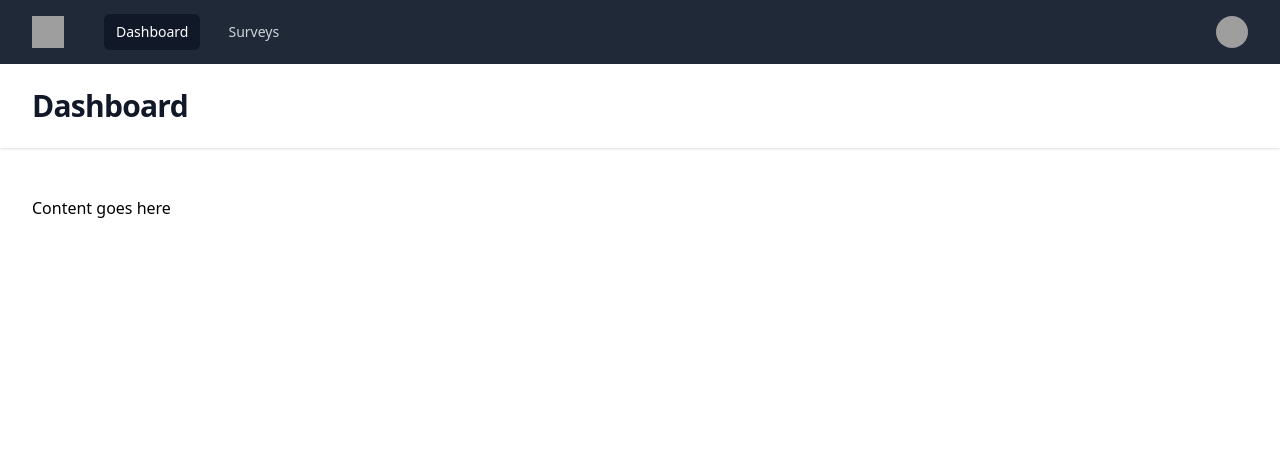
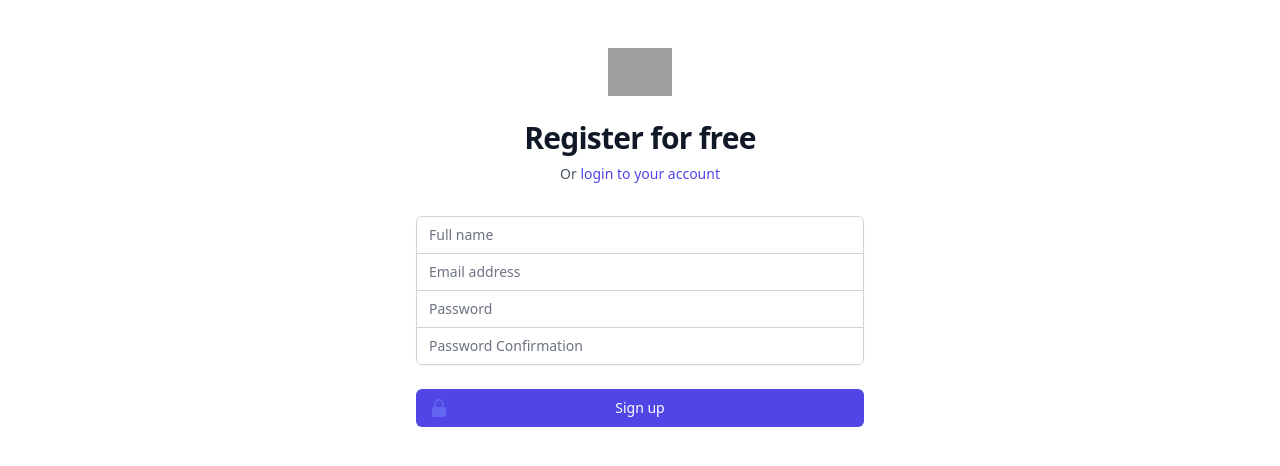
Before and after one commit to Periza/laravel_vue_tuturial, a Vue app in the folder vue/: page /register in a window 1280 px wide. Before the commit this address led to /dashboard. Shown: the top 466 px of the page. Built offline with nearby package versions, Linux system fonts and the light colour scheme; grey boxes are pictures that could not be loaded.

Commit message:
signup on frontend

```diff
--- a/vue/src/store/index.js
+++ b/vue/src/store/index.js
@@ -3,12 +3,8 @@ import {createStore} from "vuex";
 const store = createStore( {
     state: {
         user: {
-            data: {
-                name: "Tom Cook",
-                email: "tom@example.com",
-                imageUrl: 'https://images.unsplash.com/photo-1472099645785-5658abf4ff4e?ixlib=rb-1.2.1&ixid=eyJhcHBfaWQiOjEyMDd9&auto=format&fit=facearea&facepad=2&w=256&h=256&q=80'
-            },
-            token: 'null'
+            data: {},
+            token: sessionStorage.getItem("TOKEN"),
         }
     },
     getters: {},
@@ -16,9 +12,29 @@ const store = createStore( {
         logout: state => {
             state.user.data = {}
             state.user.token = null;
+        },
+        setUser(state, userData) {
+            state.user.token = userData.token;
+            state.user.data = userData.user;
+            sessionStorage.setItem('TOKEN', userData.token);
         }
     },
-    actions: {},
+    actions: {
+        register({commit}, user) {
+            return fetch(`http://localhost:8000/api/register`, {
+                headers: {
+                    "Content-Type": "application/json",
+                    Accept: "application/json"
+                },
+                method: "POST",
+                body: JSON.stringify(user),
+            }).then((res) => res.json())
+            .then((res) => {
+                commit("setUser", res);
+                return res;
+            })
+        }
+    },
     modules: {}
 });
 
--- a/vue/src/views/Register.vue
+++ b/vue/src/views/Register.vue
@@ -8,20 +8,24 @@
         <router-link :to="{name: 'Login'}" class="font-medium text-indigo-600 hover:text-indigo-500">login to your account</router-link>
       </p>
     </div>
-    <form class="mt-8 space-y-6" action="#" method="POST">
+    <form class="mt-8 space-y-6" @submit="register">
       <input type="hidden" name="remember" value="true" />
       <div class="-space-y-px rounded-md shadow-sm">
         <div>
-          <label for="email-address" class="sr-only">Email address</label>
-          <input id="email-address" name="email" type="text" autocomplete="name" required="" class="relative block w-full appearance-none rounded-none rounded-t-md border border-gray-300 px-3 py-2 text-gray-900 placeholder-gray-500 focus:z-10 focus:border-indigo-500 focus:outline-none focus:ring-indigo-500 sm:text-sm" placeholder="Full name" />
+          <label for="fullname" class="sr-only">Name</label>
+          <input v-model="user.name" id="fullname" name="name" type="text" autocomplete="name" required="" class="relative block w-full appearance-none rounded-none rounded-t-md border border-gray-300 px-3 py-2 text-gray-900 placeholder-gray-500 focus:z-10 focus:border-indigo-500 focus:outline-none focus:ring-indigo-500 sm:text-sm" placeholder="Full name" />
         </div>
         <div>
-          <label for="fullname" class="sr-only">Email address</label>
-          <input id="fullname" name="name" type="email" autocomplete="name" required="" class="relative block w-full appearance-none rounded-none border border-gray-300 px-3 py-2 text-gray-900 placeholder-gray-500 focus:z-10 focus:border-indigo-500 focus:outline-none focus:ring-indigo-500 sm:text-sm" placeholder="Email address" />
+          <label for="email-address" class="sr-only">Email address</label>
+          <input v-model="user.email" id="email-adress" name="email" type="email" autocomplete="email" required="" class="relative block w-full appearance-none rounded-none border border-gray-300 px-3 py-2 text-gray-900 placeholder-gray-500 focus:z-10 focus:border-indigo-500 focus:outline-none focus:ring-indigo-500 sm:text-sm" placeholder="Email address" />
         </div>
         <div>
           <label for="password" class="sr-only">Password</label>
-          <input id="password" name="password" type="password" autocomplete="current-password" required="" class="relative block w-full appearance-none rounded-none rounded-b-md border border-gray-300 px-3 py-2 text-gray-900 placeholder-gray-500 focus:z-10 focus:border-indigo-500 focus:outline-none focus:ring-indigo-500 sm:text-sm" placeholder="Password" />
+          <input v-model="user.password" id="password" name="password" type="password" autocomplete="current-password" required="" class="relative block w-full appearance-none rounded-none border border-gray-300 px-3 py-2 text-gray-900 placeholder-gray-500 focus:z-10 focus:border-indigo-500 focus:outline-none focus:ring-indigo-500 sm:text-sm" placeholder="Password" />
+        </div>
+        <div>
+          <label for="password_confirmation" class="sr-only">Password Confirmation</label>
+          <input v-model="user.password_confirmation" id="password_confirmation" name="password_confirmation" type="password" autocomplete="current-password_confirmation" required="" class="relative block w-full appearance-none rounded-none rounded-b-md border border-gray-300 px-3 py-2 text-gray-900 placeholder-gray-500 focus:z-10 focus:border-indigo-500 focus:outline-none focus:ring-indigo-500 sm:text-sm" placeholder="Password Confirmation" />
         </div>
       </div>
 
@@ -36,6 +40,27 @@
     </form>
   </template>
 
-  <script setup>
-  import { LockClosedIcon } from '@heroicons/vue/20/solid'
-  </script>
+<script setup>
+import { LockClosedIcon } from '@heroicons/vue/20/solid'
+import store from '../store'
+import {useRouter} from "vue-router"
+
+const router = useRouter();
+
+const user = {
+  name: '',
+  email: '',
+  password: '',
+  password_confirmation: ''
+}
+
+function register(ev) {
+  ev.preventDefault();
+  store.dispatch('register', user)
+    .then((res) => {
+      router.push({
+        name: 'Dashboard'
+      });
+    });
+}
+</script>
```
Also changed, not shown: 2 other files (tests, documents, lock files or other folders).
